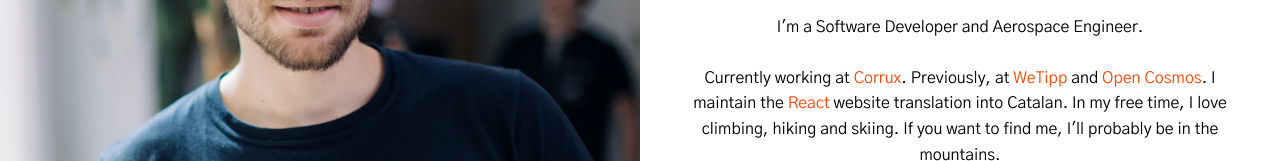
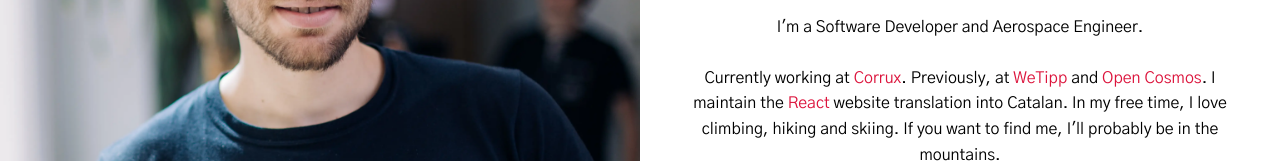
Before and after one commit to seraco/sebastia-me, a React (Create React App) app: page / in a window 1280 px wide. Shown: the part 342-503 px from the top of the page. Built offline with nearby package versions, Linux system fonts and the light colour scheme.

Commit message:
update link color to crimson

```diff
--- a/src/App.css
+++ b/src/App.css
@@ -77,6 +77,6 @@
 }
 
 .Link {
-  color: orangered;
+  color: crimson;
   text-decoration: none;
 }
```
